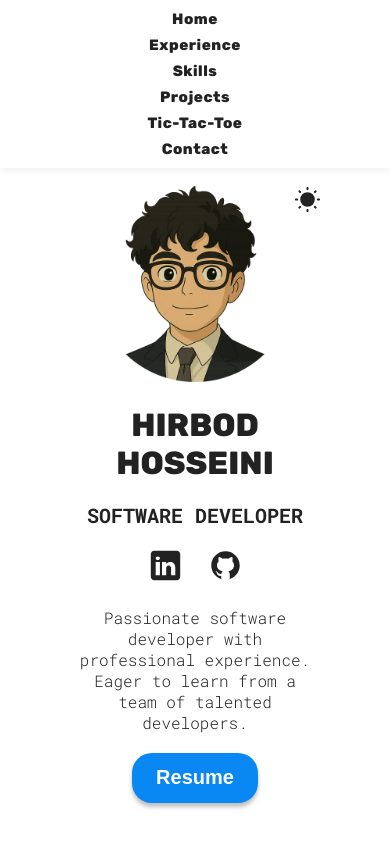
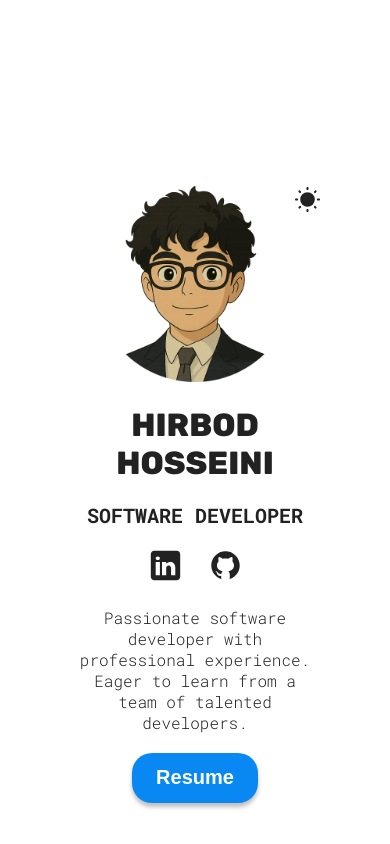
Before and after one commit to Hirbod03/PersonalWebsite, a React (Vite) app: page / in a window 390 px wide. Shown: the top 844 px of the page. Built offline with nearby package versions, Linux system fonts and the light colour scheme.

Commit message:
disabled navbar for mobile view (I don't think a menu bar is really necessary for mobile view); fixed padding issue

```diff
--- a/src/sections/navBar/navBar.jsx
+++ b/src/sections/navBar/navBar.jsx
@@ -1,8 +1,8 @@
-// import React from 'react';
 import styles from './navBarStyles.module.css';
 
 const Navbar = () => (
   <nav className={styles.navbar}>
+    <div className={styles.navbarContainer}>
       <ul className={styles.navList}>
         <li><a href="#hero">Home</a></li>
         <li><a href="#experience">Experience</a></li>
@@ -11,6 +11,7 @@ const Navbar = () => (
         <li><a href="#tictactoe">Tic-Tac-Toe</a></li>
         <li><a href="#contact">Contact</a></li>
       </ul>
+    </div>
   </nav>
 );
 
--- a/src/sections/navBar/navBarStyles.module.css
+++ b/src/sections/navBar/navBarStyles.module.css
@@ -1,35 +1,39 @@
 .navbar {
   position: fixed;
   top: 0;
+  left: 0;
   width: 100%;
-  background: var(--navbar-bg, rgba(34, 34, 34, 0.6));
+  z-index: 1000;
+  background: var(--navbar-bg, rgba(255,255,255,0.8));
   backdrop-filter: blur(12px) saturate(180%);
   -webkit-backdrop-filter: blur(12px) saturate(180%);
-  z-index: 1000;
+  box-shadow: 0 2px 8px rgba(0,0,0,0.07);
   padding: 18px 0;
-  box-shadow: 0 2px 8px rgba(0,0,0,0.07);
+  /* No flex here, let the container handle layout */
+}
+
+.navbarContainer {
+  width: 100%;
+  max-width: 1200px;
+  margin: 0 auto;
+  padding: 0 24px;
   display: flex;
   justify-content: center;
   align-items: center;
-  font-family: 'Rubik', 'Roboto Mono', monospace, sans-serif;
-}
-
-html {
-  scroll-behavior: smooth;
 }
 
 .navList {
   display: flex;
   gap: 40px;
   list-style: none;
-  margin: 0 auto;
   padding: 0;
+  margin: 0;
   align-items: center;
   font-family: 'Rubik', 'Roboto Mono', monospace, sans-serif;
 }
 
 .navList a {
-  color: var(--text-color, #fff);
+  color: var(--text-color, #222);
   text-decoration: none;
   font-family: 'Rubik', 'Roboto Mono', monospace, sans-serif;
   font-size: 18px;
@@ -38,49 +42,27 @@ html {
   padding: 6px 14px;
   border-radius: 12px;
   transition: background 0.2s, color 0.2s, transform 0.2s;
+  background: transparent;
+  outline: none;
+}
+
+html{
+  scroll-behavior: smooth;
 }
 
 .navList a:hover,
 .navList a:focus {
-  background: var(--btn-color, #eee);
-  color: var(--btn-text-color, #222);
+  background: var(--btn-color, #0987f2);
+  color: var(--btn-text-color, #fff);
   transform: scale(1.07);
   text-decoration: none;
-  outline: none;
 }
 
 @media (max-width: 865px) {
-  .navbar {
-    padding: 10px 0;
-    background: var(--navbar-bg, rgba(255,255,255,0.85));
-    box-shadow: 0 2px 8px rgba(0,0,0,0.07);
-    justify-content: center;
-    align-items: center;
-  }
-
-  .navList {
-    gap: 16px;
-    flex-direction: row;
-    padding: 0 8px;
-    font-size: 15px;
-    background: transparent;
-    margin: 0;
-  }
-
+  .navbar,
+  .navbarContainer,
+  .navList,
   .navList a {
-    font-size: 15px;
-    padding: 5px 8px;
-    border-radius: 8px;
-    background: transparent;
-    color: var(--text-color, #222);
+    display: none !important;
   }
 }
-
-/* Optional: For very small screens, stack vertically */
-@media (max-width: 500px) {
-  .navList {
-    flex-direction: column;
-    gap: 8px;
-    align-items: center;
-  }
-}
```
Lines whose indentation alone changed are shown as unchanged.
